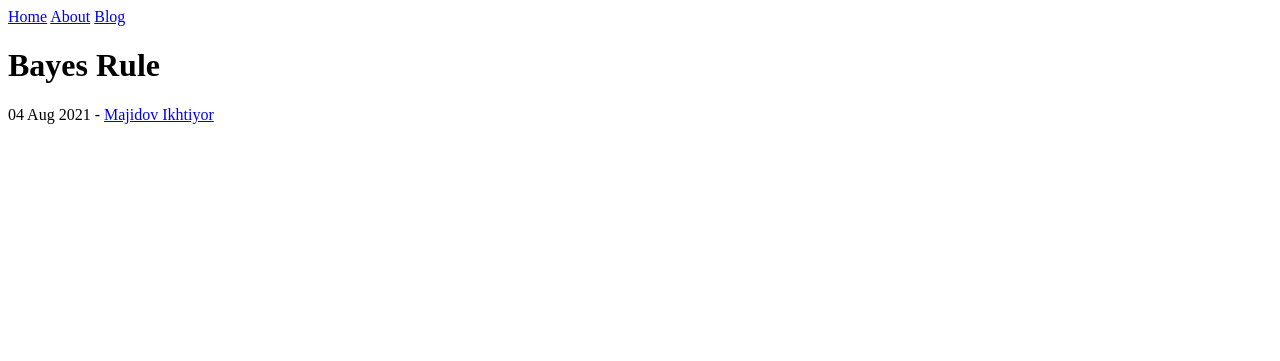
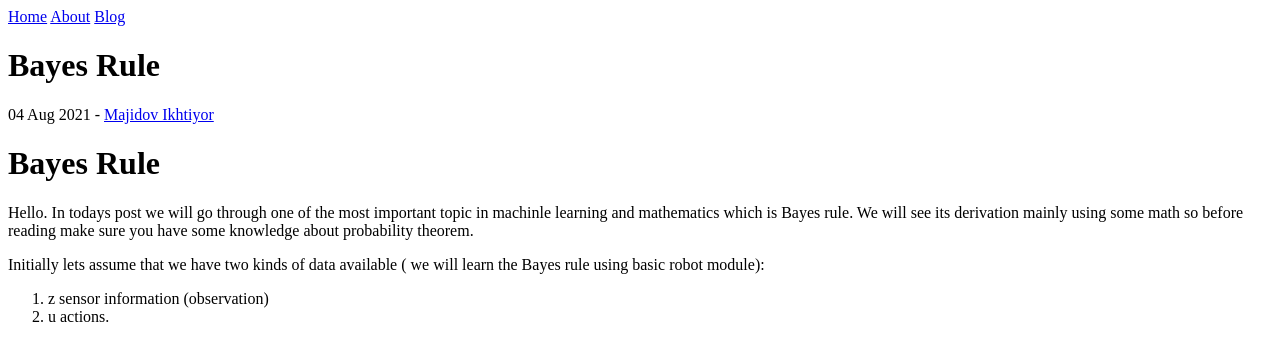
Before and after one commit to ixtiyoruz/ixtiyoruz.github.io, a Jekyll site: the page built from _posts/2021-07-04-bayes-rule.markdown, in a window 1280 px wide. Shown: the top 361 px of the page. Built offline with Jekyll 4.4.1, drawn with Linux system fonts in a browser that asks for light colours.

Commit message:
Update 2021-07-04-bayes-rule.markdown

```diff
--- a/_posts/2021-07-04-bayes-rule.markdown
+++ b/_posts/2021-07-04-bayes-rule.markdown
@@ -4,3 +4,12 @@ title:  "Bayes Rule"
 date:   2021-08-04 11:55:28 +0900
 author: ikhtiyor
 ---
+
+<h1> Bayes Rule </h1>
+<p>
+Hello. In todays post we will go through one of the most important topic in machinle learning and mathematics which is Bayes rule. We will see its derivation mainly using some math so before reading make sure you have some knowledge about probability theorem.
+</p>
+
+Initially lets assume that we have two kinds of data available ( we will learn the Bayes rule using  basic robot module):
+1. z sensor information (observation)
+2. u actions.
```
